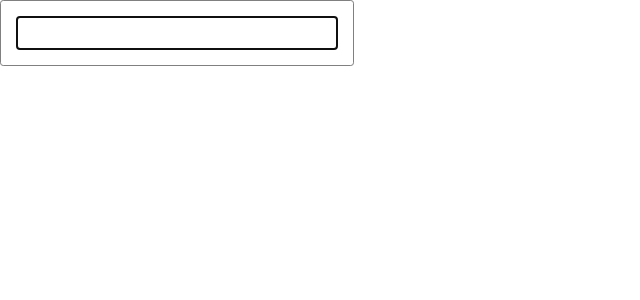
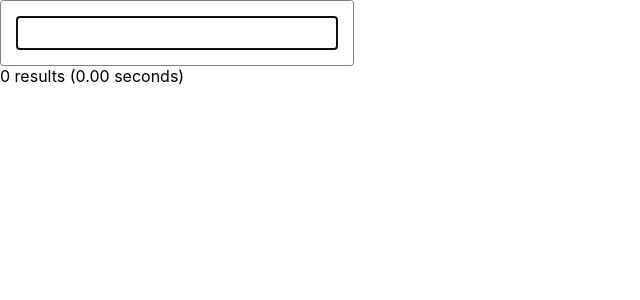
Before and after one commit to kode-ninja/ezbob, a React (Create React App) app: page / in a window 1280 px wide. Shown: the top 300 px of the page, without its empty margins (0-640 px from the left). Built offline with nearby package versions, Linux system fonts and the light colour scheme.

Commit message:
search results

```diff
--- /dev/null
+++ b/src/common/millisToSeconds.js
@@ -0,0 +1,3 @@
+export const millisToSeconds = (millis, decimals = 2) => {
+    return (millis / 1000).toFixed(decimals);
+}
--- a/src/components/search/SearchPage.js
+++ b/src/components/search/SearchPage.js
@@ -1,6 +1,7 @@
 import React, {useState} from "react";
 import AutocompleteInput from "./input/AutocompleteInput";
 import useSearchHistory from "../../history/useSearchHistory";
+import SearchResults from "./results/SearchResults";
 
 export const SearchPageContext = React.createContext(null);
 export const SearchHistoryContext = React.createContext(null);
@@ -20,11 +21,14 @@ const SearchPage = () => {
     };
 
     return (
-        <SearchHistoryContext.Provider value={searchHistory}>
-            <SearchPageContext.Provider value={contextValue}>
-                <AutocompleteInput />
-            </SearchPageContext.Provider>
-        </SearchHistoryContext.Provider>
+        <div className="page search">
+            <SearchHistoryContext.Provider value={searchHistory}>
+                <SearchPageContext.Provider value={contextValue}>
+                    <AutocompleteInput />
+                </SearchPageContext.Provider>
+            </SearchHistoryContext.Provider>
+            <SearchResults searchTerm={searchTerm} />
+        </div>
     );
 }
 
--- /dev/null
+++ b/src/components/search/results/SearchResults.js
@@ -0,0 +1,32 @@
+import PropTypes from 'prop-types';
+import {getSearchResults} from "../../../db/api/getSearchResults";
+import SearchResult from "./result/SearchResult";
+import SearchResultsMetaData from "./SearchResultsMetaData";
+
+const SearchResults = ({searchTerm}) => {
+    const start = performance.now();
+    const dbSearchResults = getSearchResults(searchTerm);
+    const executionTimeMS = performance.now() - start;
+
+
+    return (
+        <div className="results">
+            <SearchResultsMetaData executionTimeMS={executionTimeMS} numOfResults={dbSearchResults.length} />
+
+            {dbSearchResults.map(dbSearchResult =>
+                <SearchResult
+                    key={dbSearchResult.id}
+                    description={dbSearchResult.description}
+                    title={dbSearchResult.title}
+                    url={dbSearchResult.url}
+                />
+            )}
+        </div>
+    );
+}
+
+SearchResults.propTypes = {
+    searchTerm: PropTypes.string.isRequired
+};
+
+export default SearchResults;
--- /dev/null
+++ b/src/components/search/results/SearchResultsMetaData.js
@@ -0,0 +1,18 @@
+import PropTypes from 'prop-types';
+import React from "react";
+import {millisToSeconds} from "../../../common/millisToSeconds";
+
+const SearchResultsMetaData = ({executionTimeMS, numOfResults}) => {
+    return (
+        <div className="meta">
+            {numOfResults} results ({millisToSeconds(executionTimeMS)} seconds)
+        </div>
+    );
+}
+
+SearchResultsMetaData.propTypes = {
+    executionTimeMS: PropTypes.number.isRequired,
+    numOfResults: PropTypes.number.isRequired
+};
+
+export default SearchResultsMetaData;
--- /dev/null
+++ b/src/components/search/results/result/SearchResult.js
@@ -0,0 +1,21 @@
+import PropTypes from 'prop-types';
+import React from "react";
+import SearchResultTitle from "./SearchResultTitle";
+import SearchResultDescription from "./SearchResultDescription";
+
+const SearchResult = ({title, url, description}) => {
+    return (
+        <div className="result">
+            <SearchResultTitle title={title} url={url} />
+            <SearchResultDescription description={description} />
+        </div>
+    );
+}
+
+SearchResult.propTypes = {
+    title: PropTypes.string.isRequired,
+    url: PropTypes.string.isRequired,
+    description: PropTypes.string.isRequired
+};
+
+export default SearchResult;
--- /dev/null
+++ b/src/components/search/results/result/SearchResultDescription.js
@@ -0,0 +1,16 @@
+import PropTypes from 'prop-types';
+import React from "react";
+
+const SearchResultDescription = ({description}) => {
+    return (
+        <div className="description">
+            {description}
+        </div>
+    );
+}
+
+SearchResultDescription.propTypes = {
+    description: PropTypes.string.isRequired
+};
+
+export default SearchResultDescription;
--- /dev/null
+++ b/src/components/search/results/result/SearchResultTitle.js
@@ -0,0 +1,17 @@
+import PropTypes from 'prop-types';
+import React from "react";
+
+const SearchResultTitle = ({title, url}) => {
+    return (
+        <div className="title">
+            <a href={url}>{title}</a>
+        </div>
+    );
+}
+
+SearchResultTitle.propTypes = {
+    title: PropTypes.string.isRequired,
+    url: PropTypes.string.isRequired
+};
+
+export default SearchResultTitle;
--- /dev/null
+++ b/src/db/api/getSearchResults.js
@@ -0,0 +1,8 @@
+import {searchResultEntries} from "../entriesDB";
+
+export const getSearchResults = (searchTerm) => {
+    if (searchTerm.length === 0)
+        return [];
+
+    return searchResultEntries.filter(resultEntry => resultEntry.title.toLowerCase().includes(searchTerm.toLowerCase()));
+}
```
